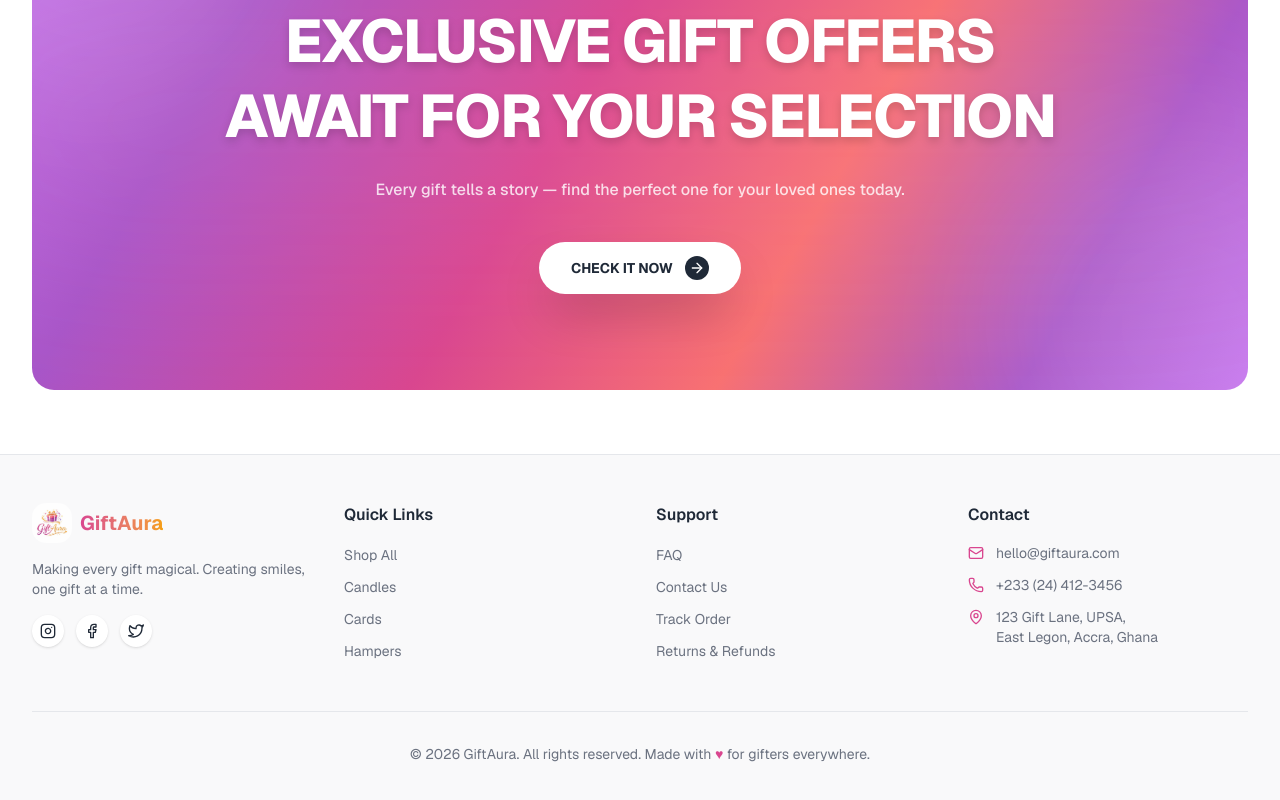
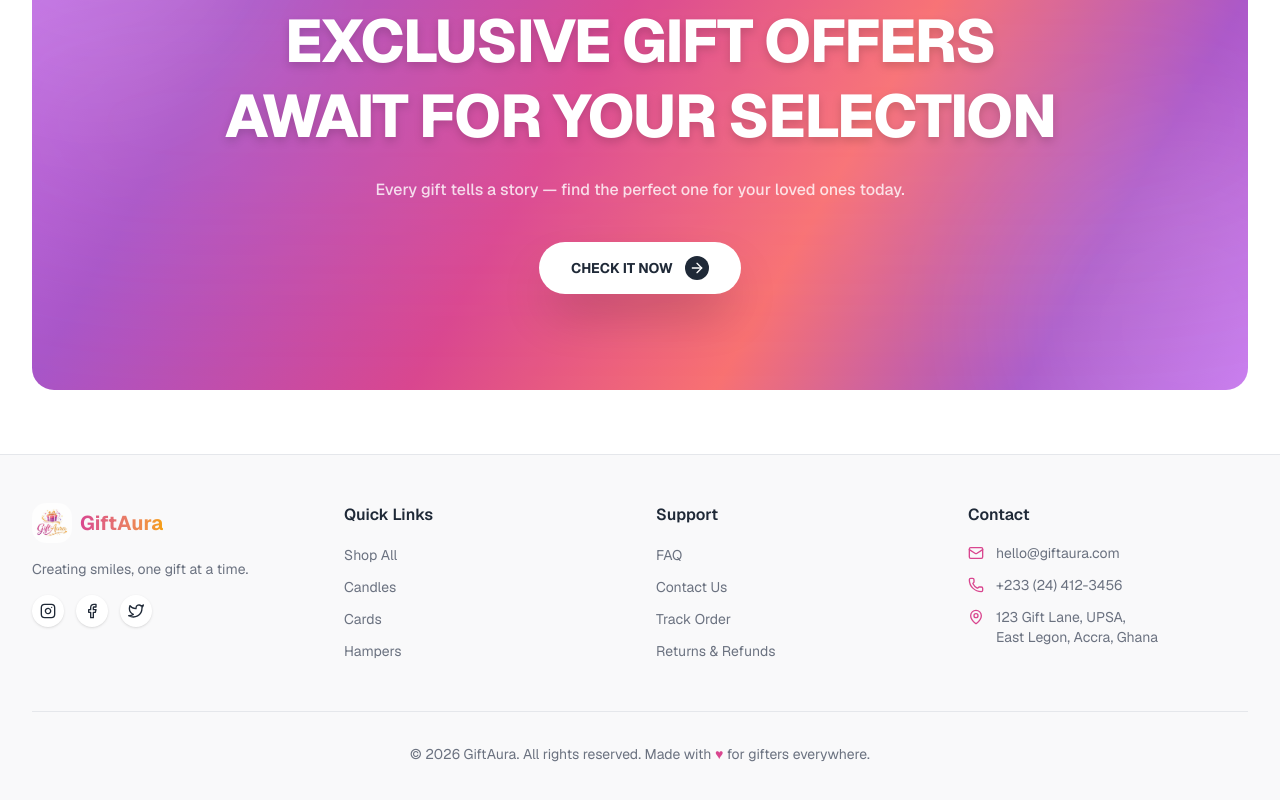
Before and after one commit to fiificode/gift-aura, a Next.js app: page / in a window 1280 px wide. Shown: the part 3499-4299 px from the top of the page. Built offline with nearby package versions, Linux system fonts and the light colour scheme; no server answers.

Commit message:
style: simplify footer tagline by removing redundant phrase for clearer messaging

```diff
--- a/components/footer.tsx
+++ b/components/footer.tsx
@@ -25,7 +25,7 @@ export function Footer() {
               </span>
             </Link>
             <p className="text-sm text-muted-foreground">
-              Making every gift magical. Creating smiles, one gift at a time.
+              Creating smiles, one gift at a time.
             </p>
             <div className="flex items-center gap-3">
               <a
```
